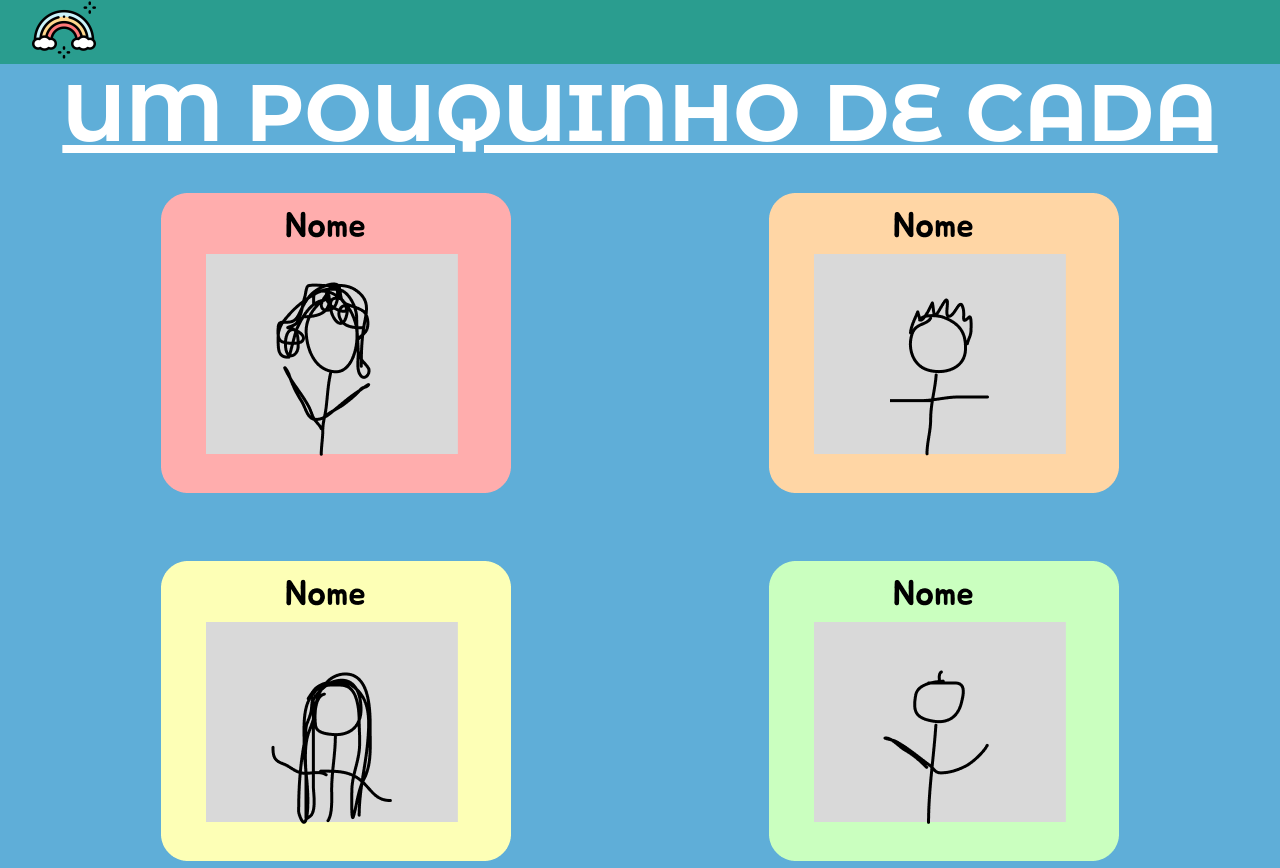
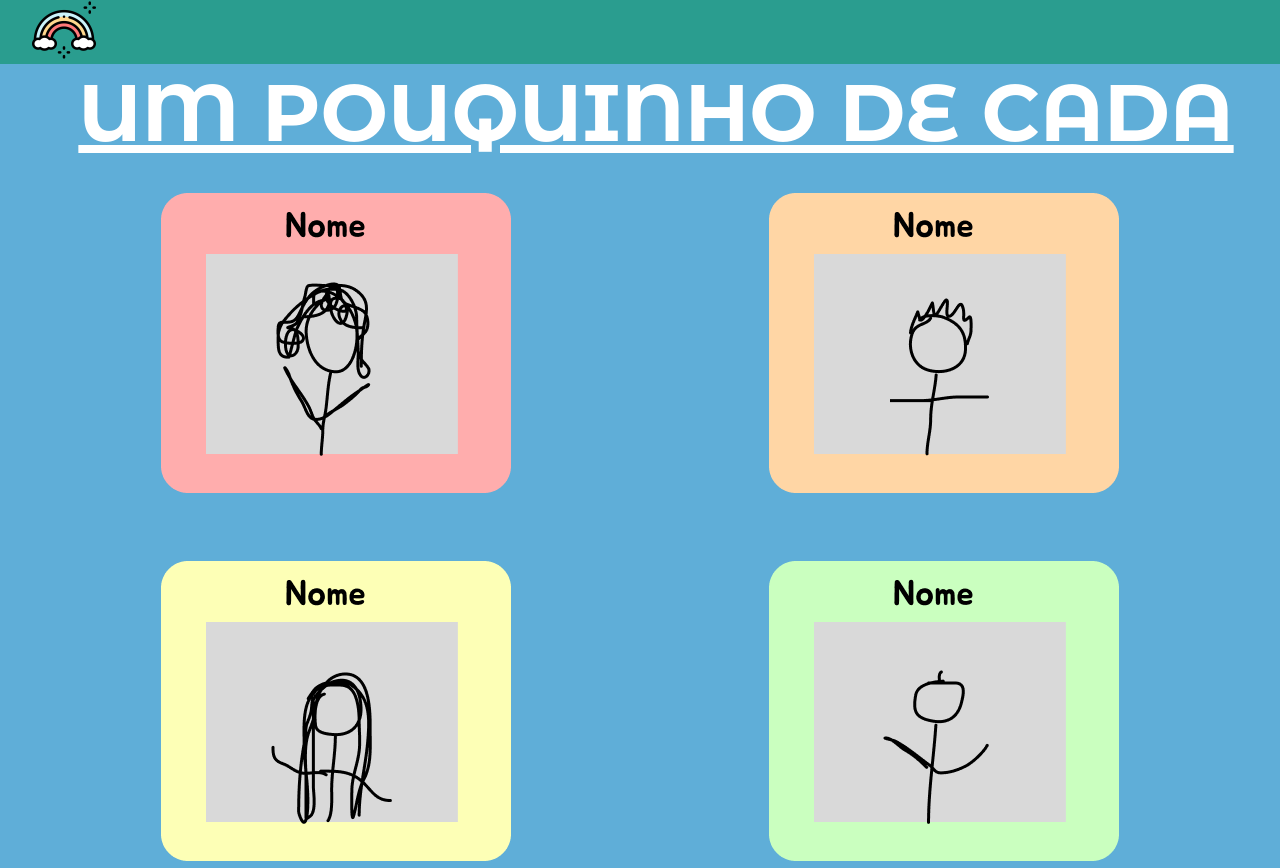
Before and after one commit to sthefany-bn/Projeto_web_mobile_final_ano_fotos_alunos, a plain HTML site: page fotos.html in a window 1280 px wide. Shown: the top 868 px of the page. Drawn offline with Linux system fonts and the light colour scheme.

Commit message:
segundo teste

```diff
--- a/css/estilo_fotos.css
+++ b/css/estilo_fotos.css
@@ -43,6 +43,7 @@ main h1 {
     margin-bottom: 2rem;
     font-weight: bold;
     font-size: 5rem;
+    margin-left: 2rem;
     color: var(--white)
 }
 
@@ -59,7 +60,7 @@ main h1 {
     }
 }
 
-@media (max-width: 1250px) {
+@media (max-width: 890px) {
     main h1 {
         font-size: 3rem;
     }
```
